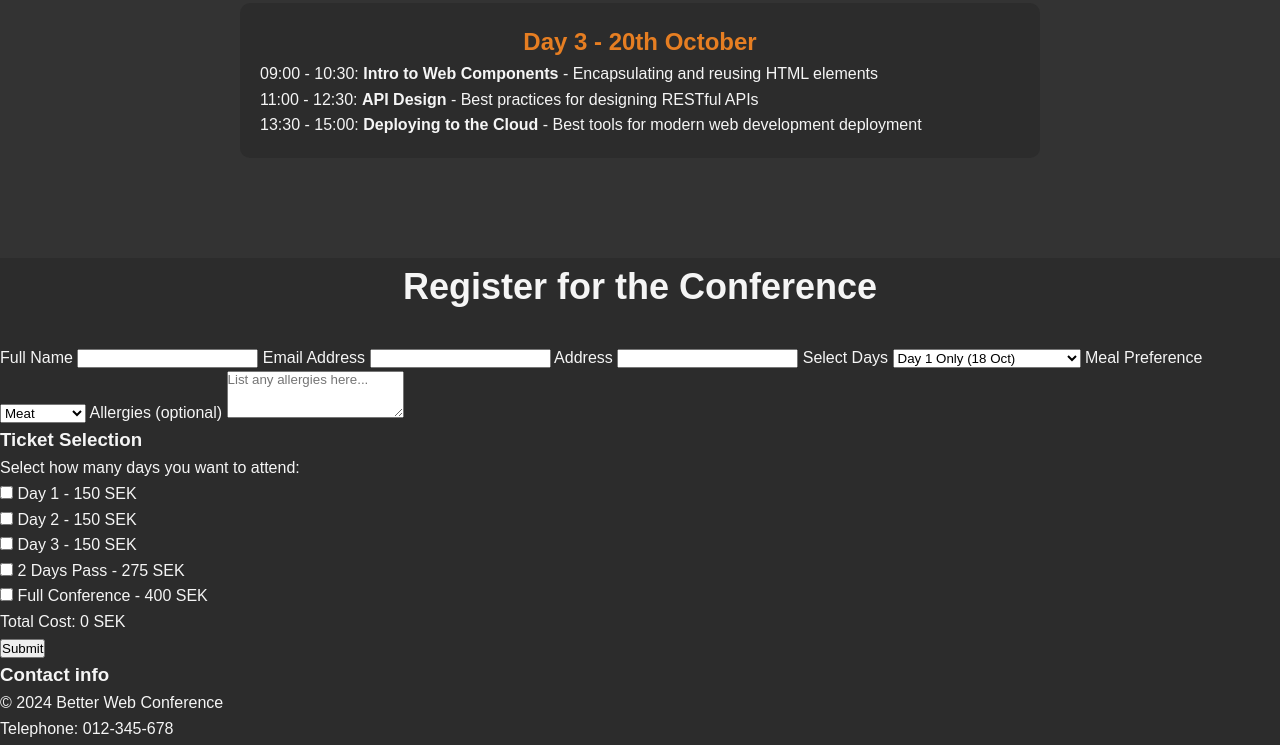
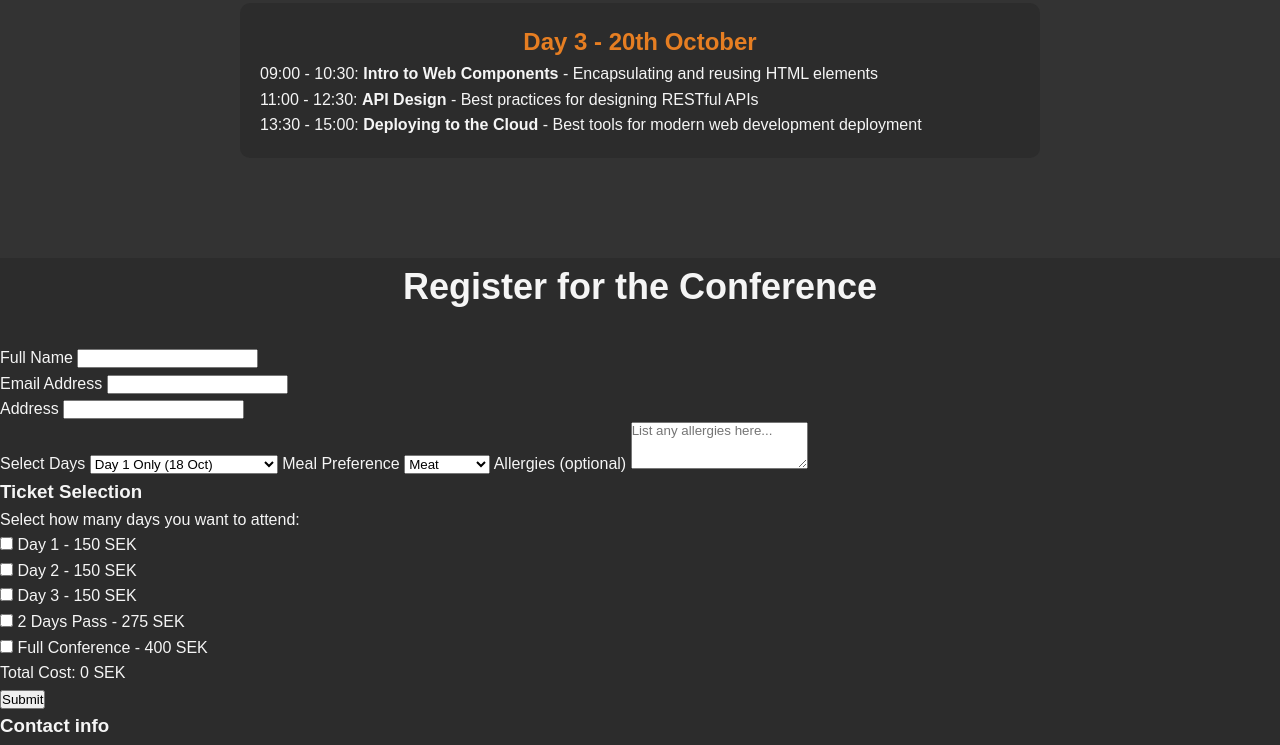
Before and after one commit to Wansiri-D/Better-web, a plain HTML site: page register.html in a window 1280 px wide. Shown: the part 561-1306 px from the top of the page. Drawn offline with Linux system fonts and the light colour scheme; a script that the page names is missing.

Commit message:
fixed registration form

```diff
--- a/register.html
+++ b/register.html
@@ -60,13 +60,13 @@
         <h2>Register for the Conference</h2>
         <form action="#" method="POST">
             <label for="name">Full Name</label>
-            <input type="text" id="name" name="name" required>
+            <input type="text" id="name" name="name" required><br>
 
             <label for="email">Email Address</label>
-            <input type="email" id="email" name="email" required>
+            <input type="email" id="email" name="email" required><br>
 
             <label for="address">Address</label>
-            <input type="text" id="address" name="address" required>
+            <input type="text" id="address" name="address" required><br>
 
             <label for="days">Select Days</label>
             <select id="days" name="days" onchange="showDaySelection()" required>
```
